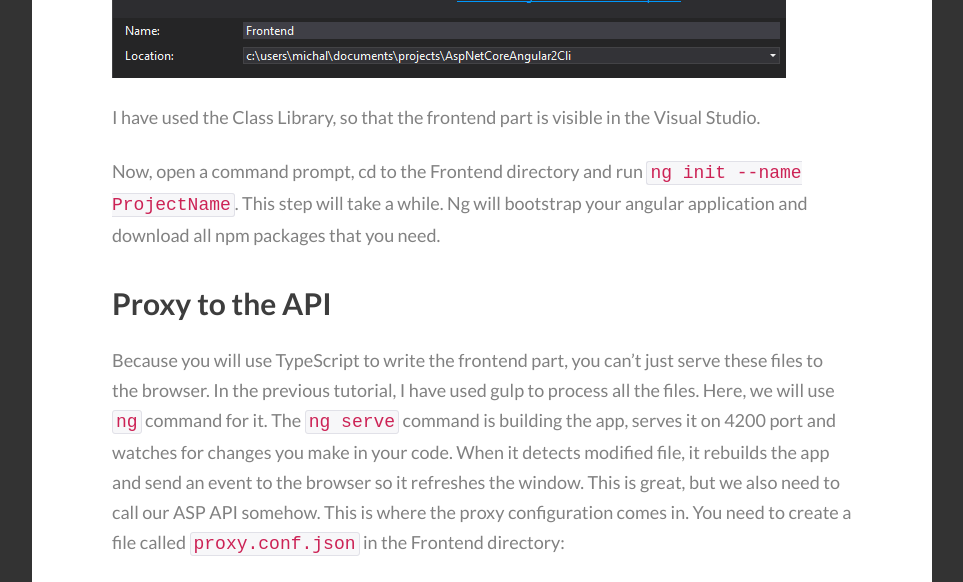
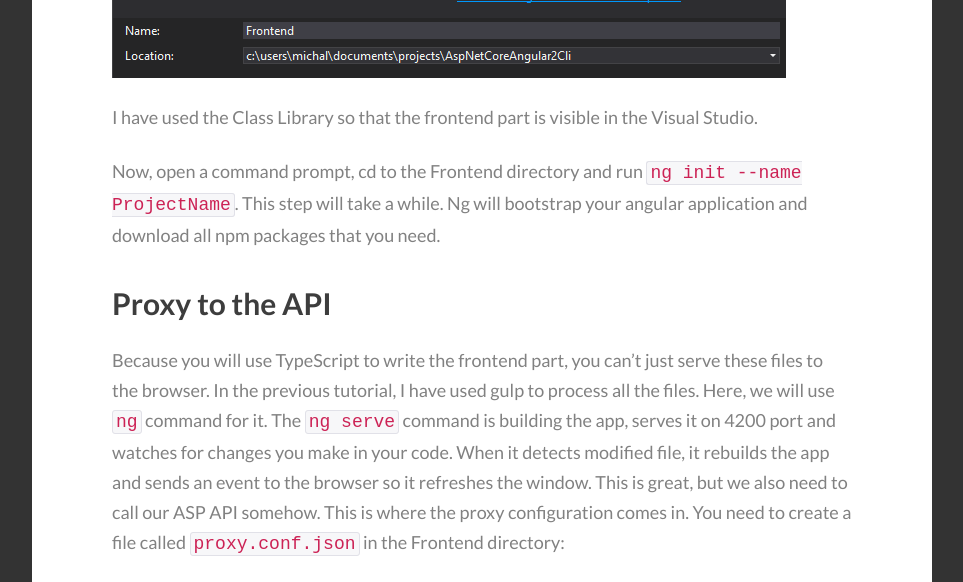
Before and after one commit to mdymel/devblog.dymel.pl, a Jekyll site: the page built from _posts/2016-10-25-angular2-cli-with-aspnet-core-application.markdown, in a window 1280 px wide and 1400 px high, scrolled down 4132 px. Shown: the part 154-736 px from the top of the window, without its empty margins (8-971 px from the left). Built offline with Jekyll 4.4.1, drawn with Linux system fonts in a browser that asks for light colours; some web fonts are replaced; comment, search, counter and statistics services are not loaded; some of the changed text lies outside the part shown.

Commit message:
typos fixed

```diff
--- a/_posts/2016-10-25-angular2-cli-with-aspnet-core-application.markdown
+++ b/_posts/2016-10-25-angular2-cli-with-aspnet-core-application.markdown
@@ -80,12 +80,12 @@ Next, add a new Class Library project in this solution.
 
 ![backend project](/images/posts/2016-10-25-angular2-cli-with-aspnet-core-application/create-frontend.png)
 
-I have used the Class Library, so that the frontend part is visible in the Visual Studio.
+I have used the Class Library so that the frontend part is visible in the Visual Studio.
 
 Now, open a command prompt, cd to the Frontend directory and run `ng init --name ProjectName`. This step will take a while. Ng will bootstrap your angular application and download all npm packages that you need.
 
 ## Proxy to the API
-Because you will use TypeScript to write the frontend part, you can't just serve these files to the browser. In the previous tutorial, I have used gulp to process all the files. Here, we will use `ng` command for it. The `ng serve` command is building the app, serves it on 4200 port and watches for changes you make in your code. When it detects modified file, it rebuilds the app and send an event to the browser so it refreshes the window. This is great, but we also need to call our ASP API somehow. This is where the proxy configuration comes in. You need to create a file called `proxy.conf.json` in the Frontend directory:
+Because you will use TypeScript to write the frontend part, you can't just serve these files to the browser. In the previous tutorial, I have used gulp to process all the files. Here, we will use `ng` command for it. The `ng serve` command is building the app, serves it on 4200 port and watches for changes you make in your code. When it detects modified file, it rebuilds the app and sends an event to the browser so it refreshes the window. This is great, but we also need to call our ASP API somehow. This is where the proxy configuration comes in. You need to create a file called `proxy.conf.json` in the Frontend directory:
 
 {% highlight json %}
 {
```
Also changed, not shown: other parts of _posts/2016-10-25-angular2-cli-with-aspnet-core-application.markdown (+2 -2 lines).
